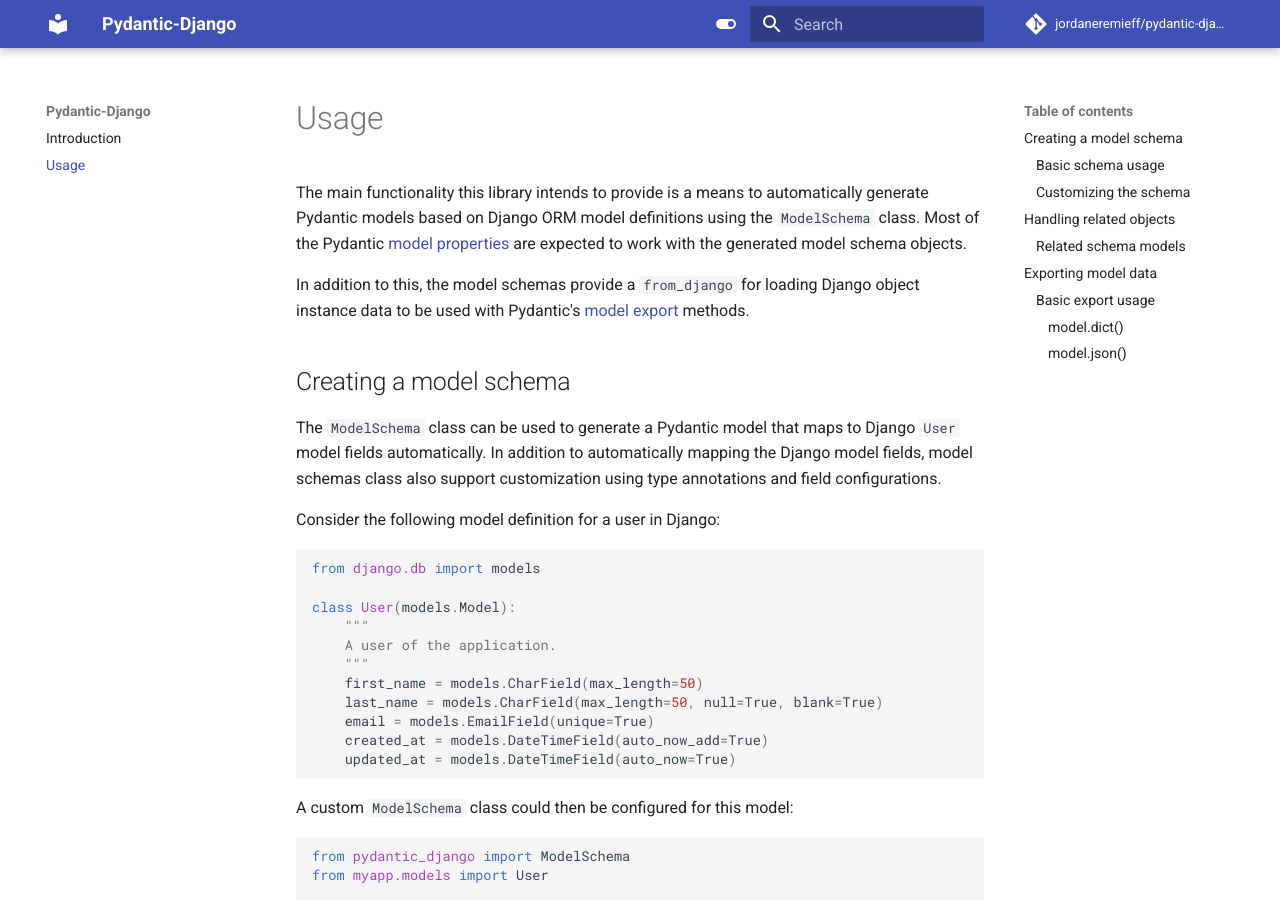
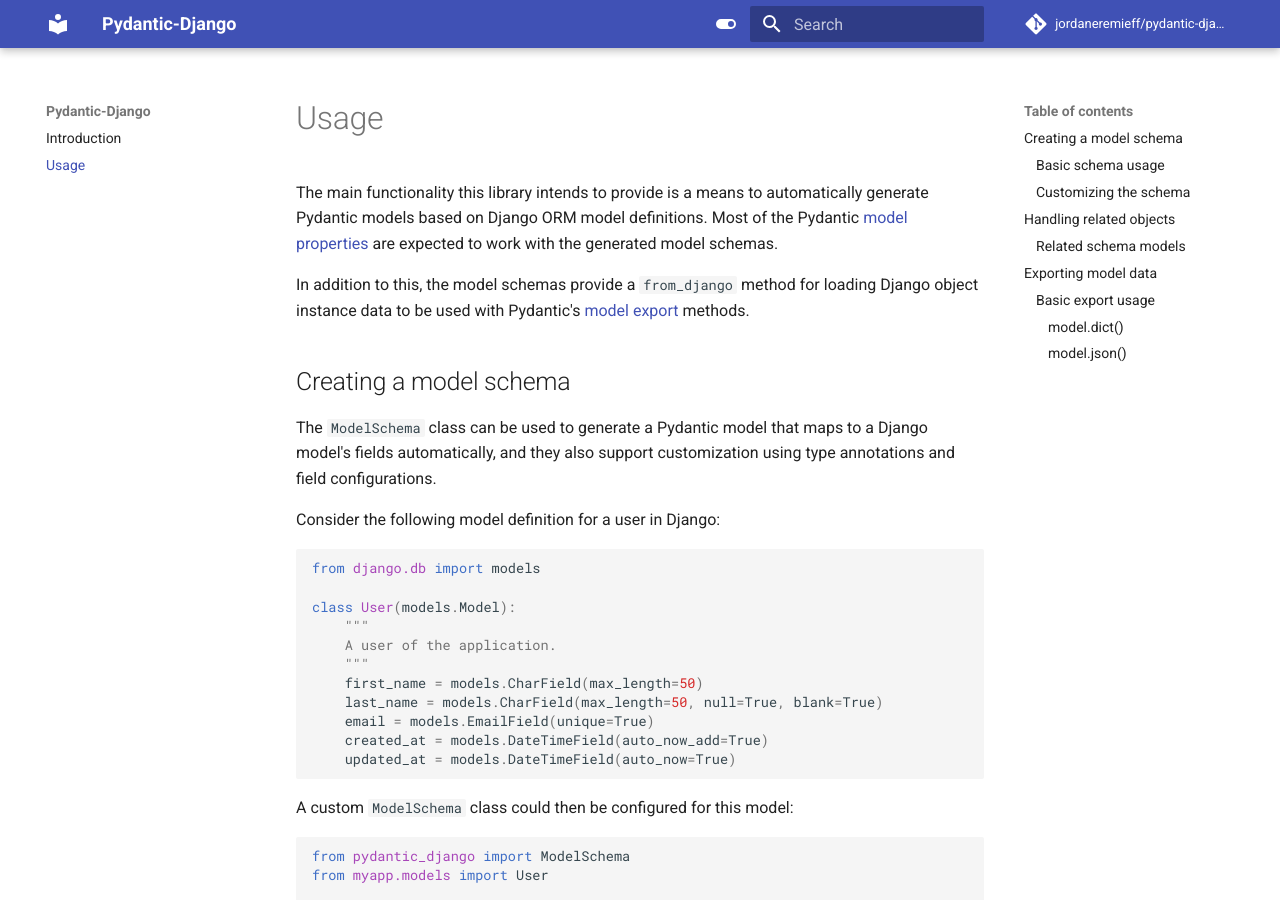
Before and after one commit to jordaneremieff/djantic, an MkDocs documentation site: the page built from docs/usage.md, in a window 1280 px wide and 900 px high. Built offline with MkDocs 1.6.1 and Material for MkDocs 9.7.7, drawn with Linux system fonts in a browser that asks for light colours; comment, search, counter and statistics services are not loaded.

```diff
--- a/docs/usage.md
+++ b/docs/usage.md
@@ -1,12 +1,12 @@
 # Usage
 
-The main functionality this library intends to provide is a means to automatically generate Pydantic models based on Django ORM model definitions using the `ModelSchema` class. Most of the Pydantic [model properties](https://pydantic-docs.helpmanual.io/usage/models/#model-properties) are expected to work with the generated model schema objects.
+The main functionality this library intends to provide is a means to automatically generate Pydantic models based on Django ORM model definitions. Most of the Pydantic [model properties](https://pydantic-docs.helpmanual.io/usage/models/#model-properties) are expected to work with the generated model schemas.
 
-In addition to this, the model schemas provide a `from_django` for loading Django object instance data to be used with Pydantic's [model export](https://pydantic-docs.helpmanual.io/usage/exporting_models/) methods.
+In addition to this, the model schemas provide a `from_django` method for loading Django object instance data to be used with Pydantic's [model export](https://pydantic-docs.helpmanual.io/usage/exporting_models/) methods.
 
 ## Creating a model schema
 
-The `ModelSchema` class can be used to generate a Pydantic model that maps to Django `User` model fields automatically. In addition to automatically mapping the Django model fields, model schemas class also support customization using type annotations and field configurations.
+The `ModelSchema` class can be used to generate a Pydantic model that maps to a Django model's fields automatically, and they also support customization using type annotations and field configurations.
 
 Consider the following model definition for a user in Django:
 
```
Also changed, not shown: README.md (+1 -1 lines), docs/index.md (+1 -3 lines), 2 other files.
